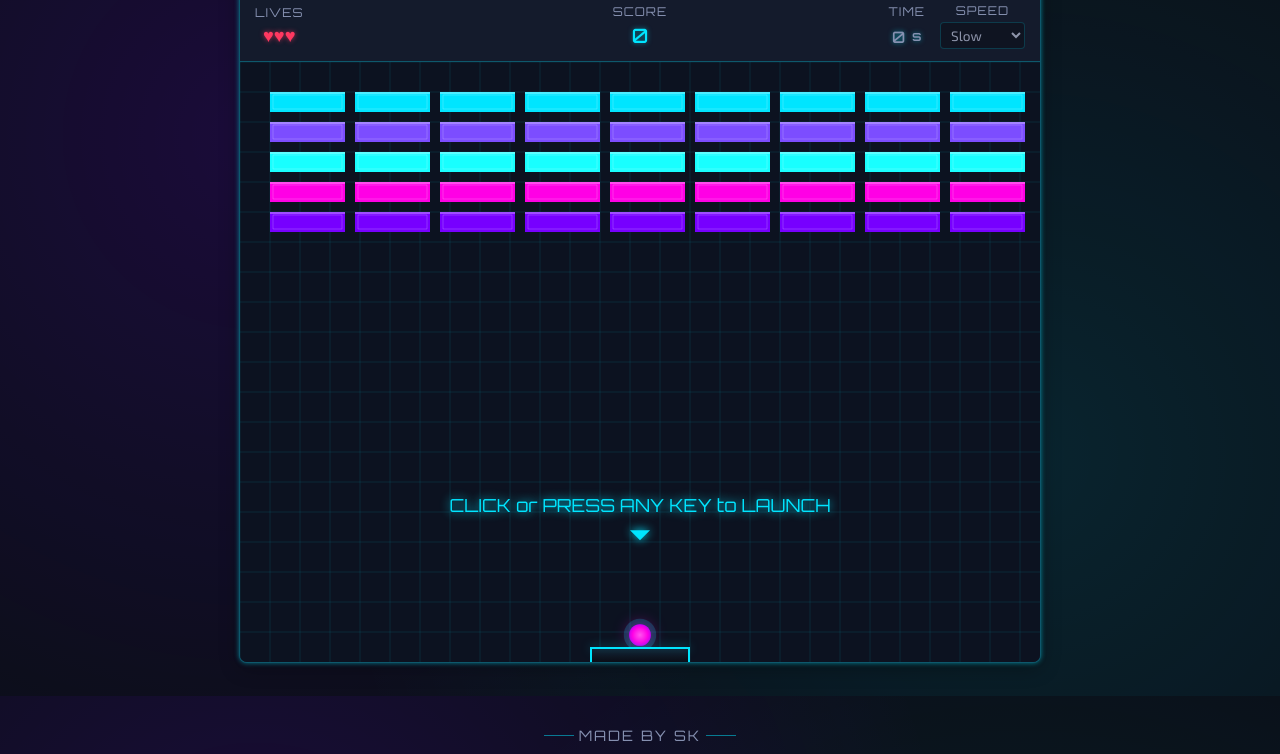
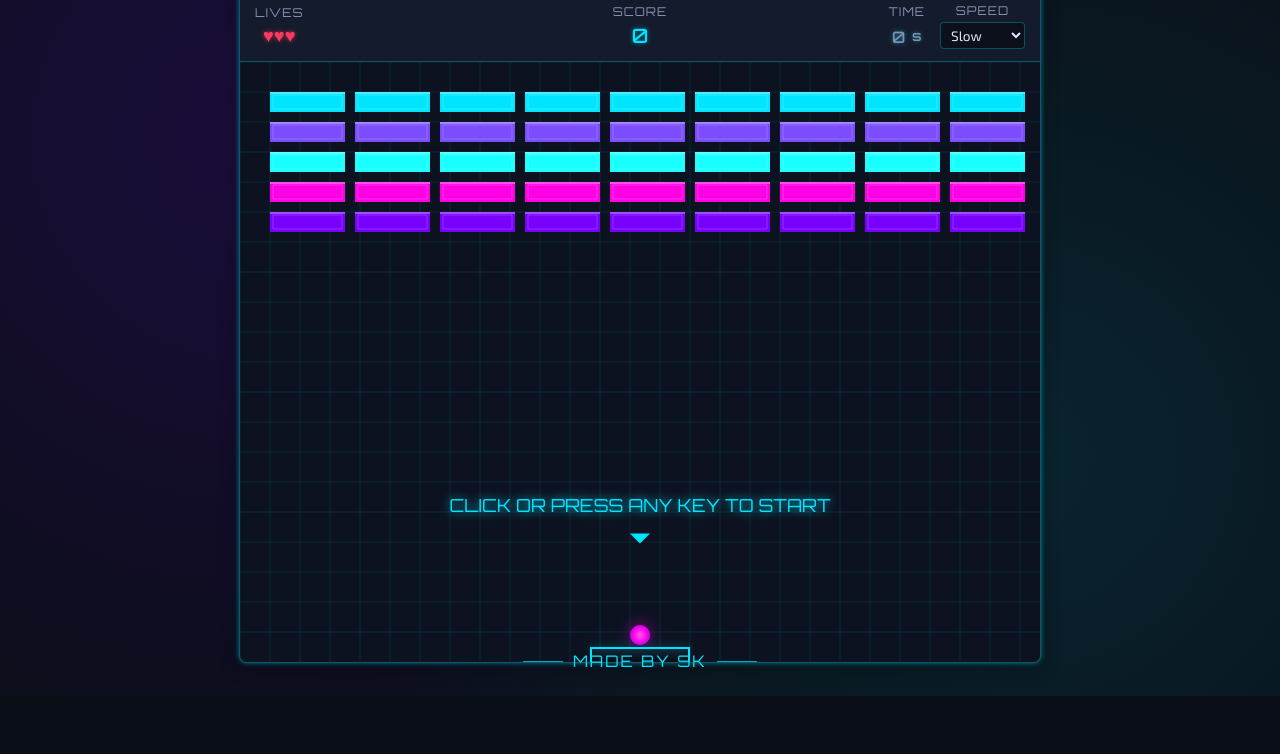
Before and after one commit to ShraddhaKumbhar1/block-breaker, a plain HTML site: page index.html in a window 1280 px wide. Both pictures are taken after a click on the button "RESET". Shown: the part 104-858 px from the top of the page. After the commit the page ends 800 px from the top, so only its background shows below. Drawn offline with Linux system fonts and the light colour scheme.

Commit message:
update bugs

```diff
--- a/index.html
+++ b/index.html
@@ -60,7 +60,6 @@
             </div>
             <div class="modal-controls">
                 <button id="restart-button">Play Again</button>
-                <button id="return-button" class="secondary-button">Return to Menu</button>
             </div>
         </div>
 
--- a/script.js
+++ b/script.js
@@ -1,5 +1,4 @@
 const resetButton = document.getElementById('reset-button');
-const returnButton = document.getElementById('return-button');
 const nextLevelButton = document.getElementById('next-level-button');
 const gameContainer = document.getElementById('game-container');
 const canvas = document.getElementById('gameCanvas');
@@ -564,21 +563,34 @@ function draw() {
     drawPaddle();
     drawParticles(); // Draw all active particles
 
-    // Draw instruction when ball is stuck to paddle
-    if (ballStuckToPaddle && gameRunning) {
-        drawReleaseInstruction();
+    // Only show start instruction when game is not running
+    // Never show both instructions at the same time
+    if (!gameRunning && ballStuckToPaddle) {
+        drawStartInstruction();
     }
 }
 
 function gameLoop() {
-    console.log("gameLoop: Frame start"); // Log: Animation frame started
+    // Exit early if game is not running
     if (!gameRunning) {
-        console.log("gameLoop: Exiting (gameRunning is false)"); // Log: Loop stop condition
+        console.log("gameLoop: Exiting (gameRunning is false)");
         return;
     }
+
+    // First clear the canvas completely
+    ctx.clearRect(0, 0, canvas.width, canvas.height);
+
+    // Update game state
     update();
-    draw();
-    // Use requestAnimationFrame for smoother animation
+
+    // Draw game elements in the correct order
+    drawGridBackground();
+    drawBricks();
+    drawBall();
+    drawPaddle();
+    drawParticles();
+
+    // Request next frame
     gameInterval = requestAnimationFrame(gameLoop);
 }
 
@@ -595,14 +607,14 @@ function stopTimer() {
 }
 
 function startGame() {
-    // Freeze the game first
-    freezeGameState();
-
     try {
         if (gameRunning) {
             console.log("Game already running, returning");
             return;
         }
+
+        // Set gameRunning flag immediately to prevent multiple starts
+        gameRunning = true;
 
         // Disable speed selector during gameplay
         speedSelector.disabled = true;
@@ -622,19 +634,16 @@ function startGame() {
         timerStarted = false;
         timerElement.textContent = secondsElapsed;
 
-        // Manually draw the first frame
-        drawBricks();
-        drawBall();
-        drawPaddle();
+        console.log("Game initialized");
 
-        console.log("Initial state drawn");
-
-        // Start the game (but not the timer yet)
-        gameRunning = true;
-        gameLoop();
+        // Start the game loop without manual drawing
+        // Let the game loop handle the first frame completely
+        requestAnimationFrame(gameLoop);
     } catch (error) {
         console.error("Error in startGame:", error);
         alert("Error starting game: " + error.message);
+        // Reset gameRunning flag if there was an error
+        gameRunning = false;
     }
 }
 
@@ -733,27 +742,28 @@ function drawGridBackground() {
     }
 }
 
-// Function to draw the release instruction
-function drawReleaseInstruction() {
+// Function to draw instructions about starting the game
+function drawStartInstruction() {
     ctx.save(); // Save the current state
 
-    // Draw instruction text
+    const text = "CLICK OR PRESS ANY KEY TO START";
     ctx.font = "18px 'Orbitron'";
     ctx.fillStyle = "#00e5ff";
     ctx.textAlign = "center";
-    const text = "CLICK or PRESS ANY KEY to LAUNCH";
 
-    // Add glow effect
+    // Add glow effect first
     ctx.shadowColor = "#00e5ff";
     ctx.shadowBlur = 10;
 
     // Position text above the ball
+    // Draw text only ONCE with the shadow
     ctx.fillText(text, canvas.width / 2, canvas.height - 150);
 
     // Add animated arrow pointing to the ball
     const arrowY = canvas.height - 120 + Math.sin(Date.now() / 300) * 5; // Subtle animation
 
-    // Draw the arrow
+    // Draw the arrow (reset shadow before drawing)
+    ctx.shadowBlur = 0; // Reset shadow for arrow
     ctx.beginPath();
     ctx.moveTo(canvas.width / 2, arrowY);
     ctx.lineTo(canvas.width / 2 - 10, arrowY - 10);
@@ -761,60 +771,26 @@ function drawReleaseInstruction() {
     ctx.closePath();
     ctx.fill();
 
-    ctx.restore(); // Restore the original state
+    ctx.restore(); // Restore the original state (removes shadow settings automatically)
 }
 
-// Function to freeze the game state
-function freezeGameState() {
-    // Draw one last frame to ensure everything is visible
-    // for the blurred background
-    draw();
+// Modified canvas click event to start game if not running and prevent double-processing
+canvas.addEventListener('click', function(e) {
+    if (!gameRunning) {
+        startGame();
+    } else if (ballStuckToPaddle) {
+        releaseBall();
+    }
+});
 
-    // Stop the game loop and timer
-    gameRunning = false;
-    cancelAnimationFrame(gameInterval);
-    stopTimer();
-}
-
-// Function to reset the game
-function resetGame() {
-    // Stop any existing game
-    freezeGameState();
-
-    // Reset game variables
-    score = 0;
-    lives = INITIAL_LIVES;
-    secondsElapsed = 0;
-    timerStarted = false;
-
-    // Reset ball and paddle positions
-    paddleX = (canvas.width - PADDLE_WIDTH) / 2;
-    ballX = canvas.width / 2;
-    ballY = canvas.height - PADDLE_HEIGHT - BALL_RADIUS - 2;
-    ballStuckToPaddle = true;
-
-    // Clear the ball trail
-    ballTrail = [];
-
-    // Reset ball speed based on selector
-    ballBaseSpeed = parseInt(speedSelector.value);
-    ballDX = ballBaseSpeed * (Math.random() < 0.5 ? 1 : -1);
-    ballDY = -ballBaseSpeed;
-
-    // Update UI
-    scoreElement.textContent = score;
-    timerElement.textContent = secondsElapsed;
-    updateLivesDisplay();
-
-    // Reinitialize bricks
-    initializeBricks();
-
-    // Draw the reset game state
-    draw();
-
-    // Start game automatically
-    startGame();
-}
+// Modified key event for cleaner handling
+document.addEventListener('keydown', function(e) {
+    if (!gameRunning) {
+        startGame();
+    } else if (ballStuckToPaddle) {
+        releaseBall();
+    }
+});
 
 // --- Event Listeners ---
 resetButton.addEventListener('click', resetGame);
@@ -834,11 +810,6 @@ playAgainButton.addEventListener('click', function() {
         confettiCanvas.remove();
     }
     startGame();
-});
-returnButton.addEventListener('click', function() {
-    gameOverScreen.style.display = 'none';
-    removeOverlayBackground();
-    resetGame();
 });
 nextLevelButton.addEventListener('click', function() {
     // In a future version this would load the next level
@@ -863,13 +834,6 @@ document.addEventListener('mousemove', handleMouseMove, false);
 // Add keyboard event listeners for paddle control
 document.addEventListener('keydown', handleKeyDown);
 document.addEventListener('keyup', handleKeyUp);
-
-// Add event listeners for releasing ball
-canvas.addEventListener('click', releaseBall);
-document.addEventListener('keydown', function(e) {
-    // Any key will release the ball
-    releaseBall();
-});
 
 // Add event listener for speed selector
 speedSelector.addEventListener('change', function() {
@@ -1049,7 +1013,67 @@ function animateConfetti() {
     animate();
 }
 
-// Initial Setup - automatically start the game when the page loads
+// Function to freeze the game state
+function freezeGameState() {
+    // Stop the game loop and timer
+    gameRunning = false;
+    cancelAnimationFrame(gameInterval);
+    stopTimer();
+
+    // Clear the canvas one last time to remove any instructions
+    ctx.clearRect(0, 0, canvas.width, canvas.height);
+
+    // Draw the final frame without instructions
+    drawGridBackground();
+    drawBricks();
+    drawBall();
+    drawPaddle();
+    drawParticles();
+}
+
+// Function to reset the game
+function resetGame() {
+    // Stop any existing game
+    freezeGameState();
+
+    // Reset game variables
+    score = 0;
+    lives = INITIAL_LIVES;
+    secondsElapsed = 0;
+    timerStarted = false;
+    gameRunning = false;
+
+    // Reset ball and paddle positions
+    paddleX = (canvas.width - PADDLE_WIDTH) / 2;
+    ballX = canvas.width / 2;
+    ballY = canvas.height - PADDLE_HEIGHT - BALL_RADIUS - 2;
+    ballStuckToPaddle = true;
+
+    // Clear the ball trail
+    ballTrail = [];
+
+    // Reset ball speed based on selector
+    ballBaseSpeed = parseInt(speedSelector.value);
+    ballDX = ballBaseSpeed * (Math.random() < 0.5 ? 1 : -1);
+    ballDY = -ballBaseSpeed;
+
+    // Update UI
+    scoreElement.textContent = score;
+    timerElement.textContent = secondsElapsed;
+    updateLivesDisplay();
+
+    // Reinitialize bricks
+    initializeBricks();
+
+    // Enable speed selector so player can change it before starting
+    speedSelector.disabled = false;
+
+    // Draw the reset game state (with the start instruction)
+    // This ensures gameRunning is false when drawing the instruction
+    draw();
+}
+
+// Initial Setup - prepare the game but don't start it automatically
 window.addEventListener('load', function() {
     initializeBricks();
     drawBricks();
@@ -1057,6 +1081,6 @@ window.addEventListener('load', function() {
     drawScore();
     drawTimer();
 
-    // Start game automatically after a short delay
-    setTimeout(startGame, 500);
+    // Draw the game in its initial state
+    draw();
 });
--- a/style.css
+++ b/style.css
@@ -306,15 +306,29 @@ canvas {
 }
 
 #restart-button, #play-again-button {
-    background-color: var(--success-color);
+    background-color: #00c2ff;
     color: #0a0e17;
-    box-shadow: 0 0 15px rgba(0, 255, 157, 0.5);
+    box-shadow: 0 0 15px rgba(0, 194, 255, 0.7);
+    padding: 12px 30px;
+    font-size: 1.1em;
+    font-weight: 600;
+    cursor: pointer;
+    text-transform: uppercase;
+    letter-spacing: 1px;
+    border-radius: 5px;
+    border: none;
+    transition: all 0.2s;
+    margin-top: 10px;
 }
 
 #restart-button:hover, #play-again-button:hover {
-    background-color: #00e88f;
-    box-shadow: 0 0 20px rgba(0, 255, 157, 0.7);
+    background-color: #00e5ff;
+    box-shadow: 0 0 20px rgba(0, 229, 255, 0.9);
     transform: translateY(-2px);
+}
+
+#restart-button:active, #play-again-button:active {
+    transform: translateY(1px);
 }
 
 .secondary-button {
@@ -383,20 +397,25 @@ canvas {
     margin-top: 20px;
     text-align: center;
     font-family: 'Orbitron', sans-serif;
-    color: var(--muted-text);
-    font-size: 0.9em;
+    color: var(--primary-color);
+    font-size: 1em;
     letter-spacing: 2px;
     text-transform: uppercase;
-    padding: 10px 0;
+    padding: 15px 0;
     width: 800px;
     margin-left: auto;
     margin-right: auto;
+    position: fixed;
+    bottom: 10px;
+    left: 50%;
+    transform: translateX(-50%);
+    z-index: 5;
 }
 
 .game-footer p {
     position: relative;
     display: inline-block;
-    padding: 0 15px;
+    padding: 0 20px;
 }
 
 .game-footer p::before,
@@ -404,22 +423,22 @@ canvas {
     content: '';
     position: absolute;
     top: 50%;
-    width: 30px;
+    width: 40px;
     height: 1px;
     background-color: var(--primary-color);
-    opacity: 0.5;
+    opacity: 0.7;
 }
 
 .game-footer p::before {
-    left: -20px;
+    left: -30px;
 }
 
 .game-footer p::after {
-    right: -20px;
+    right: -30px;
 }
 
 .game-footer p:hover {
-    color: var(--primary-color);
-    text-shadow: var(--glow-small);
+    color: var(--secondary-color);
+    text-shadow: var(--glow-medium);
     transition: all 0.3s ease;
 }
```
